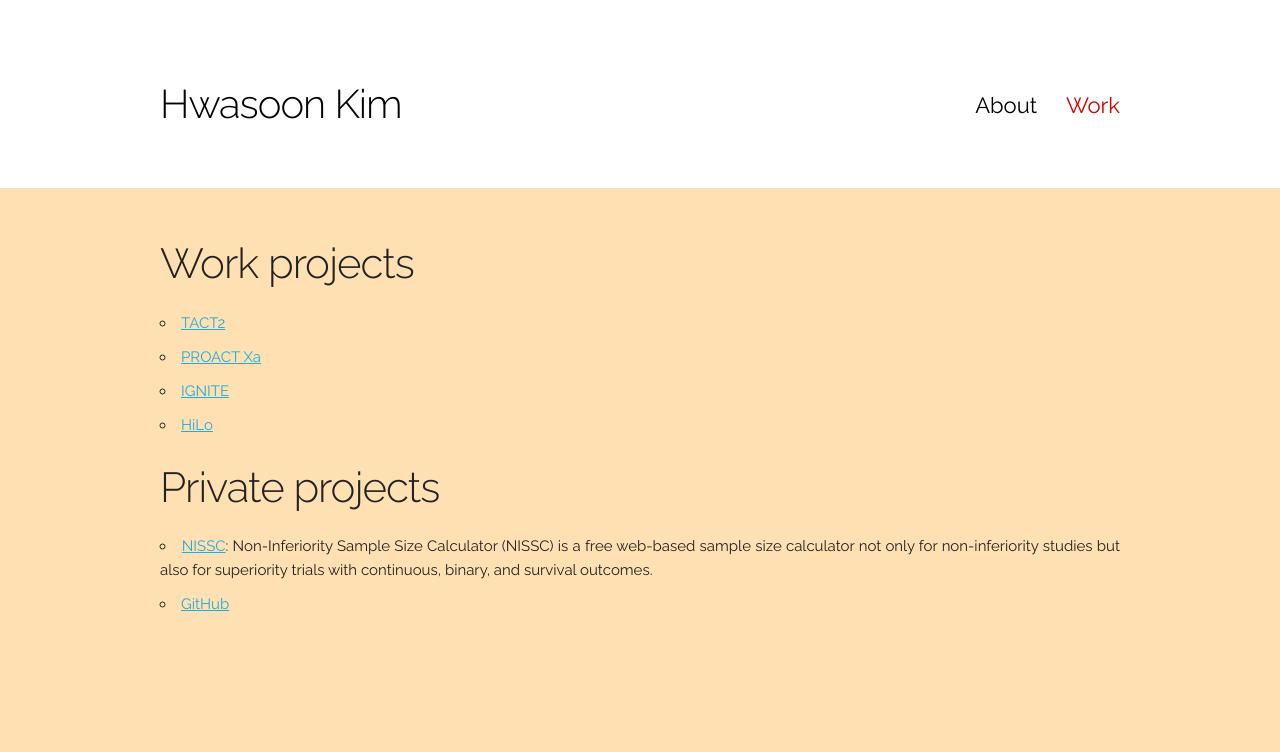
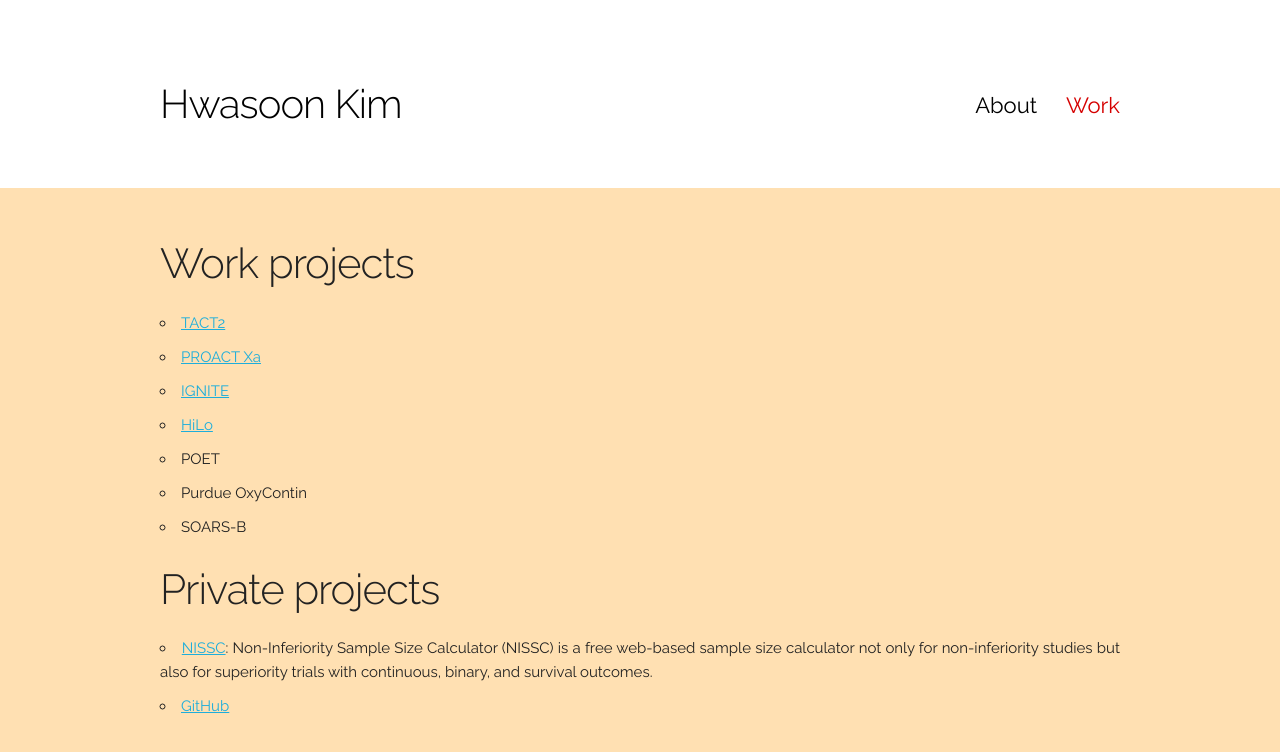
Before and after one commit to dulcisflos/dulcisflos.github.io, a Jekyll site: the page built from work/index.md, in a window 1280 px wide. Shown: the top 752 px of the page. Built offline with Jekyll 4.4.1, drawn with Linux system fonts in a browser that asks for light colours.

Commit message:
Update index.md

```diff
--- a/work/index.md
+++ b/work/index.md
@@ -9,6 +9,9 @@ background_color: FFE0B2
 - [PROACT Xa](https://clinicaltrials.gov/ct2/show/NCT04142658)
 - [IGNITE](https://gmkb.org/)
 - [HiLo](https://clinicaltrials.gov/ct2/show/NCT04095039)
+- POET
+- Purdue OxyContin
+- SOARS-B
 
 
 ## Private projects
```
